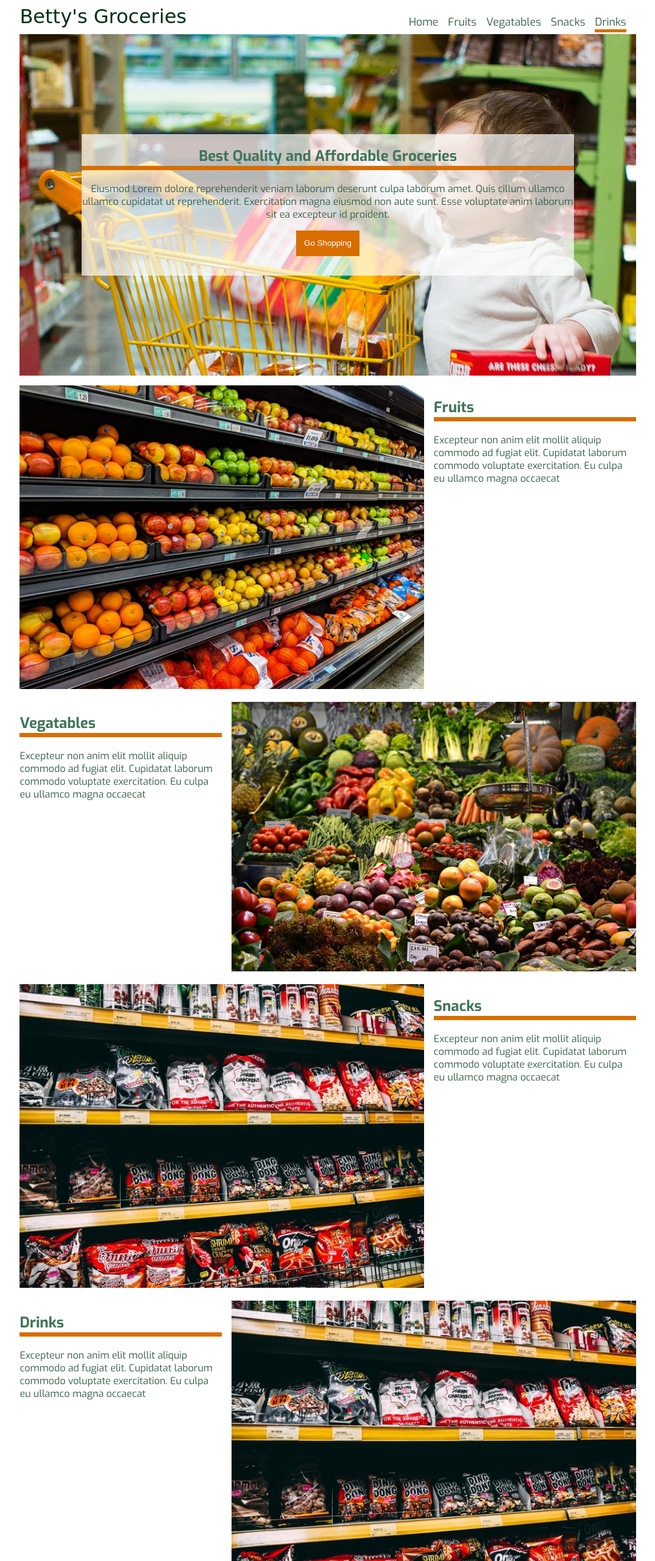
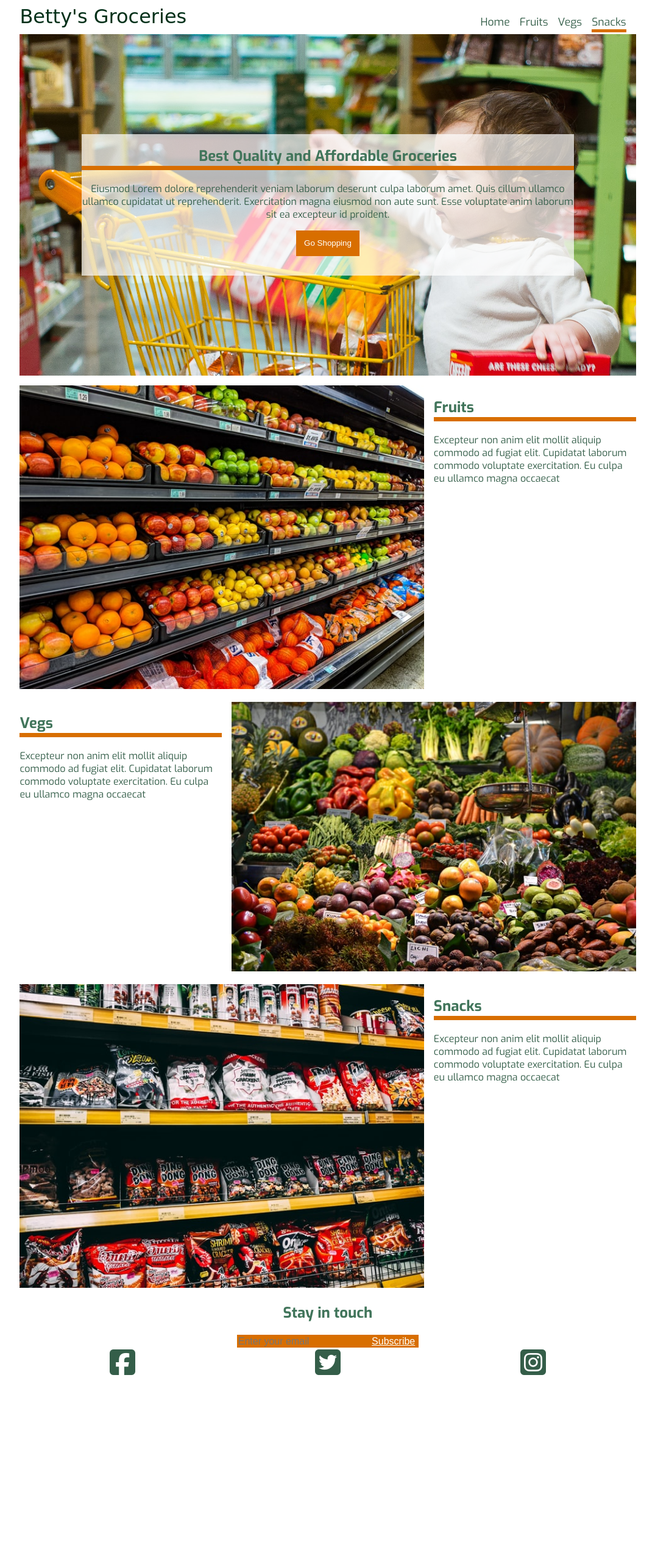
Before and after one commit to joshuaadu/udacity-project-landing-page, a plain HTML site: page index.html in a window 1280 px wide. Shown: the top 2560 px of the page at 61% size, without its empty margins (102-1177 px from the left). After the commit the page ends 2266 px from the top, so only its background shows below. Drawn offline with Linux system fonts and the light colour scheme; a web font is replaced by a local one.

Commit message:
refactor: Add sections in the index.html document

```diff
--- a/index.html
+++ b/index.html
@@ -22,12 +22,11 @@
 				<div class="logo">Betty's Groceries</div>
 				<nav class="navbar">
 					<ul class="nav__links">
-						<li class="nav__link"><a href="#home">Home</a></li>
 					</ul>
 				</nav>
 			</header>
 			<main>
-				<section class="hero section" id="home">
+				<section class="hero section" id="home" data-nav="Home">
 					<div class="hero__text">
 						<h1>Best Quality and Affordable Groceries</h1>
 						<p>
@@ -40,6 +39,40 @@
 						<button class="hero__button">Go Shopping</button>
 					</div>
 				</section>
+				<section class="section__item section" id="section--fruits" data-nav="Fruits">
+					<div class="item--description">
+						<h2>Fruits</h2>
+						<p>Excepteur non anim elit mollit aliquip commodo ad
+					fugiat elit. Cupidatat laborum commodo voluptate
+					exercitation. Eu culpa eu ullamco magna occaecat</p>
+					</div>
+					<div class="item__img">
+						<img src="./asset/fruits-unsplash-sm.jpg">
+					</div>
+				</section>
+				<section class="section__item section" id="section--vegs" data-nav="Vegs">
+					<div class="item--description">
+						<h2>Vegs</h2>
+						<p>Excepteur non anim elit mollit aliquip commodo ad
+					fugiat elit. Cupidatat laborum commodo voluptate
+					exercitation. Eu culpa eu ullamco magna occaecat</p>
+					</div>
+					<div class="item__img">
+						<img src="./asset/vegs-unsplash-sm.jpg">
+					</div>
+				</section>
+				<section class="section__item section" id="section--snacks" data-nav="Snacks">
+					<div class="item--description">
+						<h2>Snacks</h2>
+						<p>Excepteur non anim elit mollit aliquip commodo ad
+					fugiat elit. Cupidatat laborum commodo voluptate
+					exercitation. Eu culpa eu ullamco magna occaecat</p>
+					</div>
+					<div class="item__img">
+						<img src="./asset/zach-rowlandson-snacks-unsplash-sm.jpg">
+					</div>
+				</section>
+
 			</main>
 			<footer>
 				<div class="contact">
--- a/js/app.js
+++ b/js/app.js
@@ -7,45 +7,7 @@
  * SectionData array
  * Stores all sections as objects
  */
-const sectionData = [
-    {
-        title: 'Fruits',
-        description: `Excepteur non anim elit mollit aliquip commodo ad
-        fugiat elit. Cupidatat laborum commodo voluptate
-        exercitation. Eu culpa eu ullamco magna occaecat`,
-        img: `./asset/fruits-unsplash-sm.jpg`,
-        class: 'section__item section',
-        id: 'section--fruits',
-    },
-    {
-        title: 'Vegatables',
-        description: `Excepteur non anim elit mollit aliquip commodo ad
-        fugiat elit. Cupidatat laborum commodo voluptate
-        exercitation. Eu culpa eu ullamco magna occaecat`,
-        img: `./asset/vegs-unsplash-sm.jpg`,
-        class: 'section__item section',
-        id: 'section--vegs',
-    },
-    {
-        title: 'Snacks',
-        description: `Excepteur non anim elit mollit aliquip commodo ad
-        fugiat elit. Cupidatat laborum commodo voluptate
-        exercitation. Eu culpa eu ullamco magna occaecat`,
-        img: `./asset/zach-rowlandson-snacks-unsplash-sm.jpg`,
-        class: 'section__item section',
-        id: 'section--snacks',
-    },
-    {
-        title: 'Drinks',
-        description: `Excepteur non anim elit mollit aliquip commodo ad
-        fugiat elit. Cupidatat laborum commodo voluptate
-        exercitation. Eu culpa eu ullamco magna occaecat`,
-        img: `./asset/zach-rowlandson-snacks-unsplash-sm.jpg`,
-        class: 'section__item section',
-        id: 'section--drinks',
-    },
-
-];
+const sections = Array.from(document.getElementsByTagName('section'));
 
 /**
  * @description check if section is in viewport with is it bounding client dimensions
@@ -69,11 +31,11 @@ const updateNavBar = () => {
     // Select ul for links
     const navBar = document.querySelector('.nav__links');
     // iterate through section data and create links in the nav bar
-    for (const section of sectionData) {
+    for (const section of sections) {
         let link = document.createElement('li');
         let anchor = document.createElement('a');
         anchor.href = `#${section.id}`;
-        anchor.textContent = section.title;
+        anchor.textContent = section.getAttribute('data-nav');
         link.classList = 'nav__link';
         link.appendChild(anchor);
         navBar.appendChild(link);
@@ -81,35 +43,7 @@ const updateNavBar = () => {
 
 };
 
-/**
- * @description Create sections and update  the main element
- */
-const createSections = () => {
 
-    for (const section of sectionData) {
-        const main = document.querySelector('main');
-        const sectionDiv = document.createElement('section');
-        const descriptionDiv = document.createElement('div');
-        const imgDiv = document.createElement('div');
-        const heading = document.createElement('h2');
-        const para = document.createElement('p');
-        const img = document.createElement('img');
-        sectionDiv.classList = section.class;
-        sectionDiv.id = section.id;
-        descriptionDiv.classList = 'item--description';
-        imgDiv.classList = 'item__img'
-        heading.textContent = section.title;
-        para.textContent = section.description;
-        img.setAttribute('src', section.img);
-
-        descriptionDiv.append(heading, para);
-        imgDiv.appendChild(img);
-
-        sectionDiv.append(descriptionDiv, imgDiv);
-
-        main.appendChild(sectionDiv);
-    }
-}
 
 /**
  * @description mark nav link and corresponding section as active
@@ -163,6 +97,5 @@ const pageScrolling = () => {
 
 
 updateNavBar();
-createSections();
 scrollToSection();
 pageScrolling();
```
